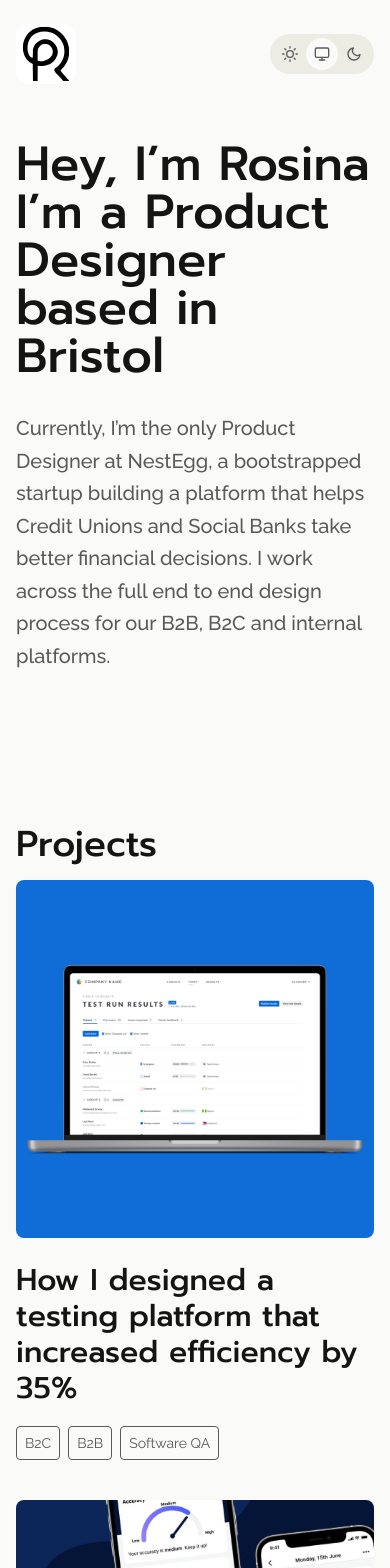
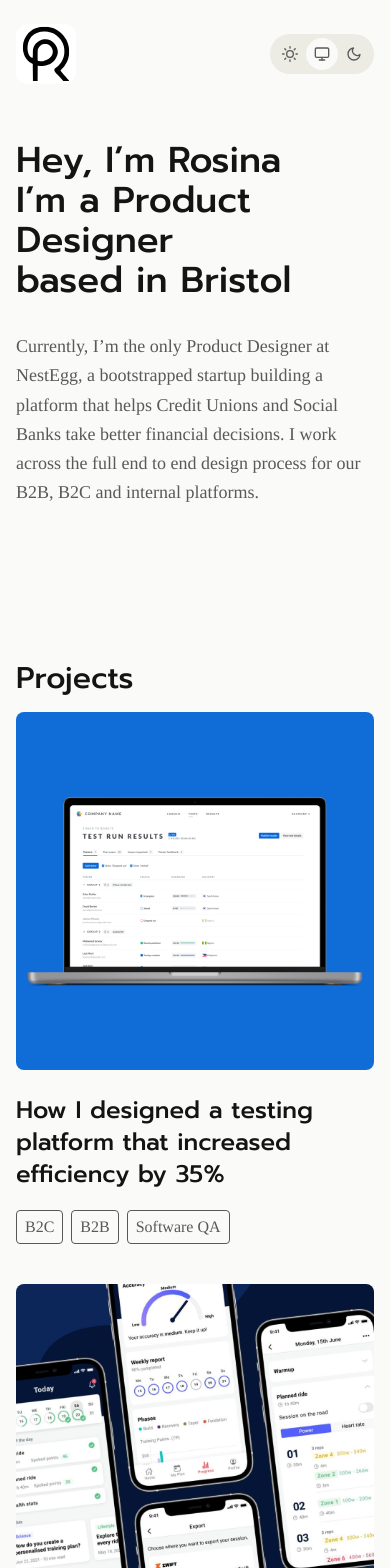
Before and after one commit to codeplaygroundspace/portfolio-designer, a Next.js app: page / in a window 390 px wide. Shown: the top 1568 px of the page. Built offline with nearby package versions, Linux system fonts and the light colour scheme.

Commit message:
update body font for redability

```diff
--- a/src/app/global-app-testing/page.tsx
+++ b/src/app/global-app-testing/page.tsx
@@ -213,9 +213,9 @@ function CaseStudy() {
           </strong>
         </p>
         <p>
-          It is much easier and natural for me to explain my decision decisions
-          based on user insights. However, it is equally valuable to consider
-          how those decisions also support the business goals.
+          It is much easier and natural for me to explain my decisions based on
+          user insights. However, it is equally valuable to consider how those
+          decisions also support the business goals.
         </p>
       </section>
     </>
--- a/src/app/globals.css
+++ b/src/app/globals.css
@@ -58,7 +58,7 @@
 body {
   color: rgb(var(--foreground-rgb));
   @apply text-[rgb(var(--foreground-rgb))] bg-[rgb(var(--background))];
-  font-family: var(--font-raleway), sans-serif;
+  font-family: var(--font-body), sans-serif;
 }
 
 h1,
@@ -73,25 +73,25 @@ h6 {
 }
 
 h1 {
-  @apply text-5xl md:text-6xl font-medium mb-8;
+  @apply text-4xl md:text-6xl font-medium mb-8;
 }
 
 h2 {
-  @apply font-medium text-4xl lg:text-5xl mb-4 lg:mb-8;
+  @apply font-medium text-3xl lg:text-5xl mb-4 lg:mb-8;
 }
 
 h3 {
-  @apply text-3xl lg:text-3xl font-medium mb-4;
+  @apply text-2xl lg:text-3xl font-medium mb-4;
 }
 
 h4 {
-  @apply text-xl lg:text-2xl font-medium mb-2;
+  @apply text-lg lg:text-2xl font-medium mb-2;
 }
 
 p,
 ul > li,
 ol > li {
-  @apply text-xl leading-relaxed;
+  @apply leading-relaxed text-lg md:text-2xl;
 }
 
 a {
@@ -124,7 +124,7 @@ hr {
 }
 
 .my-tag {
-  @apply inline-flex items-center rounded p-2 text-sm leading-4 no-underline mr-2 mb-2 bg-[rgb(var(--background-start-rgb))] border-[1px] border-solid border-[rgb(var(--background-end-rgb))];
+  @apply inline-flex items-center rounded p-2 leading-4 no-underline mr-2 mb-2 bg-[rgb(var(--background-start-rgb))] border-[1px] border-solid border-[rgb(var(--background-end-rgb))];
 }
 
 /* Add the circle animation styles here */
--- a/src/app/layout.tsx
+++ b/src/app/layout.tsx
@@ -1,11 +1,12 @@
 import type { Metadata } from "next";
-import { Raleway, Prompt } from "next/font/google";
+import { Tinos, Prompt } from "next/font/google";
 import "./globals.css";
 
-const raleway = Raleway({
+const tinos = Tinos({
   subsets: ["latin"],
-  weight: ["400", "500", "700"],
-  variable: "--font-raleway",
+  weight: ["400", "700"],
+  style: ["normal", "italic"],
+  variable: "--font-body",
 });
 
 const prompt = Prompt({
@@ -27,7 +28,7 @@ export default function RootLayout({
   return (
     <html lang="en">
       <body
-        className={`${raleway.variable} ${prompt.variable} antialiased grid grid-cols-12 sm:gap-4 px-4 lg:px-16 2xl:max-w-fit`}
+        className={`${tinos.variable} ${prompt.variable} antialiased grid grid-cols-12 sm:gap-4 px-4 lg:px-16 2xl:max-w-fit`}
       >
         {children}
       </body>
--- a/src/app/page.tsx
+++ b/src/app/page.tsx
@@ -118,7 +118,7 @@ function ExperienceCard({ role, time, tags }: ExperienceProps) {
     <div className="flex flex-col gap-4">
       <div className="flex flex-col">
         <h4>{role}</h4>
-        <p className="text-sm">{time}</p>
+        <p>{time}</p>
       </div>
       <TagList tags={tags} />
     </div>
```
